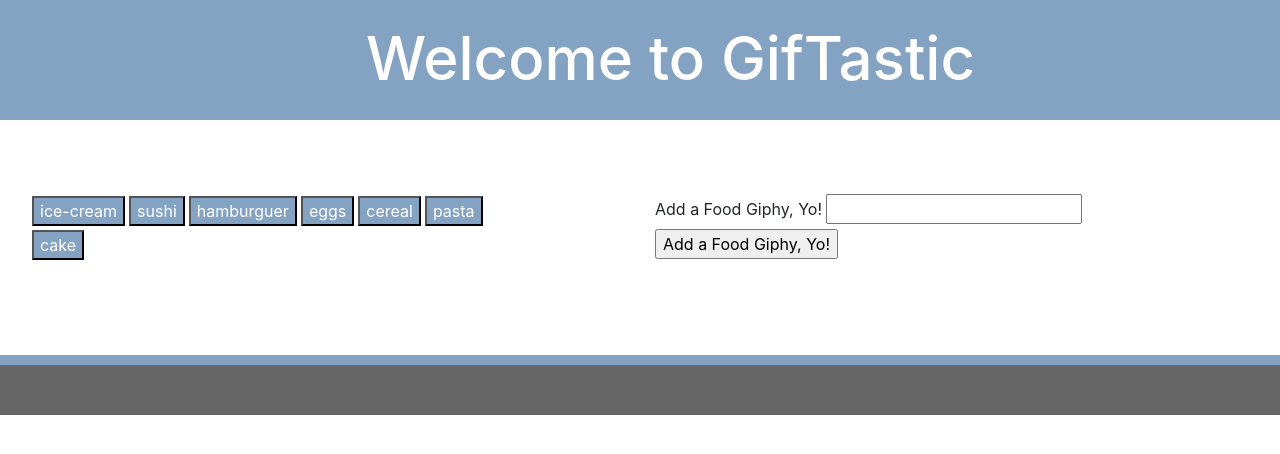
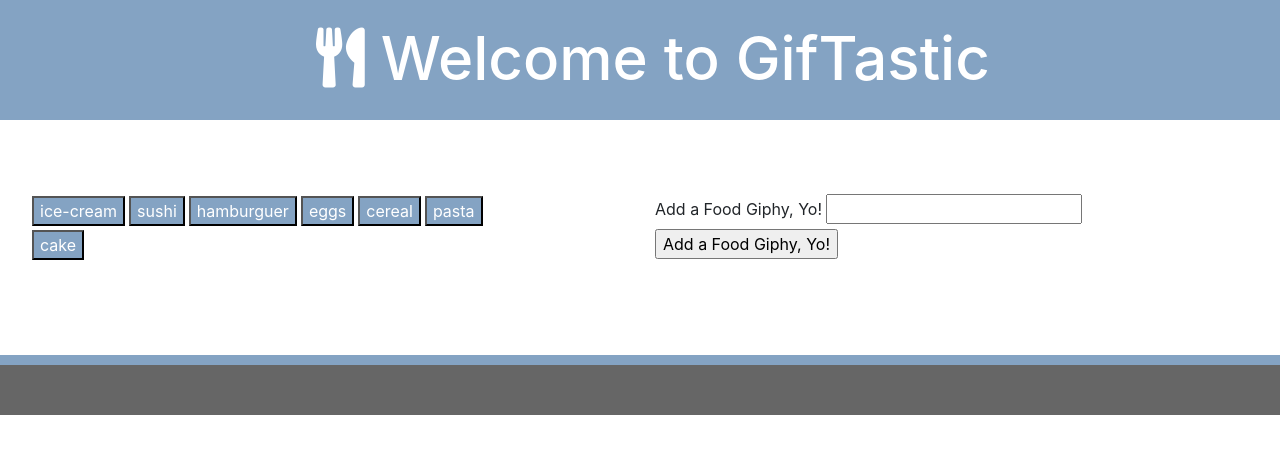
Before and after one commit to sara9551/GifTastic, a plain HTML site: page index.html in a window 1280 px wide. Drawn offline with nearby package versions, Linux system fonts and the light colour scheme.

Commit message:
eighth, FINALLY GOT IT TO WORKgit add .git add .

```diff
--- a/assets/css/css.css
+++ b/assets/css/css.css
@@ -29,7 +29,7 @@ ul nav.navbar-nav.navbar-right {
 }
 
 .navbar-brand.mb-1.h1 {
-    margin-left: 350px;
+    margin-left: 300px;
     font-size: 60px;
 }
 
--- a/index.html
+++ b/index.html
@@ -8,13 +8,15 @@
     <title>GifTastic</title>
     <link rel="stylesheet" href="https://stackpath.bootstrapcdn.com/bootstrap/4.1.3/css/bootstrap.min.css" integrity="sha384-MCw98/SFnGE8fJT3GXwEOngsV7Zt27NXFoaoApmYm81iuXoPkFOJwJ8ERdknLPMO"
         crossorigin="anonymous">
+    <link rel="stylesheet" href="https://use.fontawesome.com/releases/v5.3.1/css/all.css" integrity="sha384-mzrmE5qonljUremFsqc01SB46JvROS7bZs3IO2EmfFsd15uHvIt+Y8vEf7N7fWAU"
+        crossorigin="anonymous">
     <link href="./assets/css/css.css" rel="stylesheet" type="text/css">
 </head>
 
 <body>
 
     <nav class="navbar navbar-expand-lg navbar-dark bg-dark text-white">
-        <span class="navbar-brand mb-1 h1"> Welcome to GifTastic </span>
+    <span class="navbar-brand mb-1 h1">  <i class="fas fa-utensils"></i> Welcome to GifTastic </span>
         <button class="navbar-toggler" type="button" data-toggle="collapse" data-target="#navbarSupportedContent" aria-controls="navbarSupportedContent"
             aria-expanded="false" aria-label="Toggle navigation">
             <span class="navbar-toggler-icon"></span>
```
